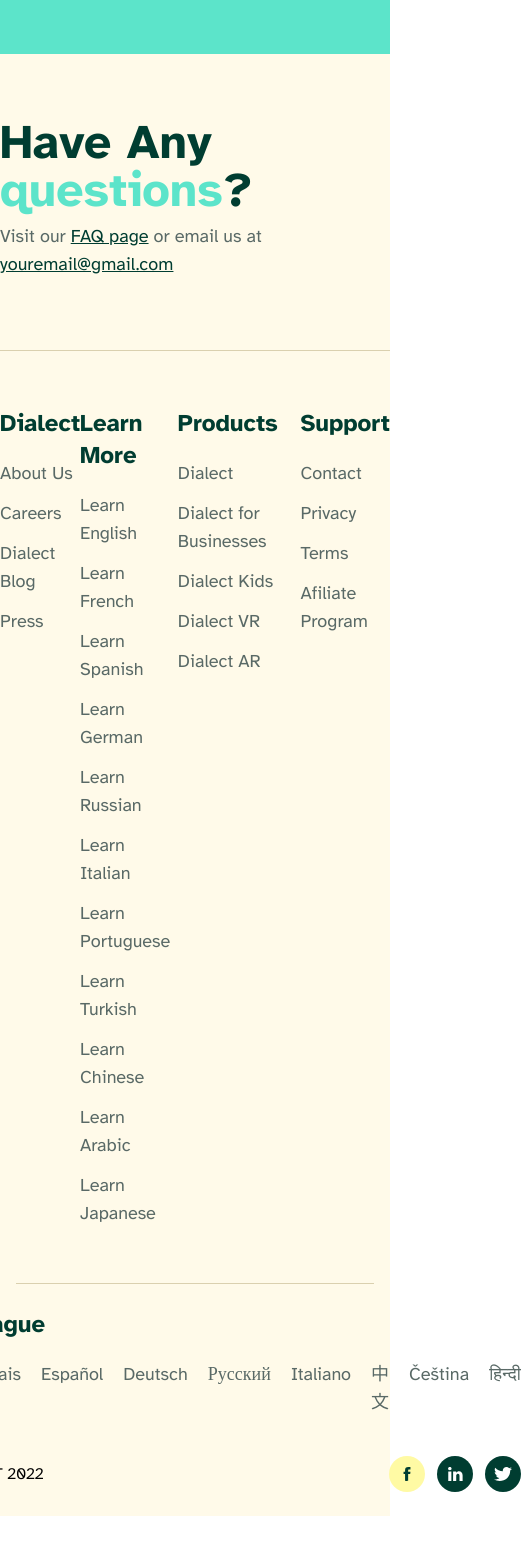
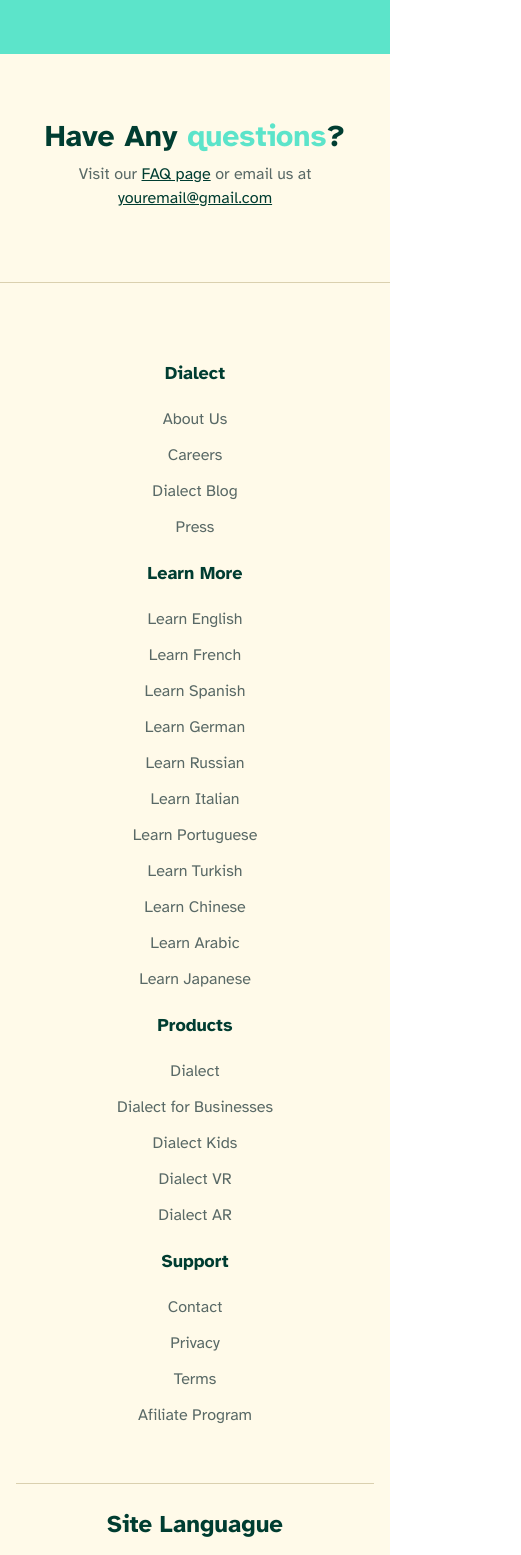
Before and after one commit to Leo-Cata/Dialect-Project, a React (Vite) app: page / in a window 390 px wide. Shown: the part 6333-7888 px from the top of the page, 521 px wide, since content can reach past the window. Before the commit the page ends 7849 px from the top, so only its background shows below. Built offline with nearby package versions, Linux system fonts and the light colour scheme.

Commit message:
footer responsive

```diff
--- a/src/components/Footer.jsx
+++ b/src/components/Footer.jsx
@@ -7,18 +7,12 @@ const Footer = () => {
   return (
     <div className="bg-secondaryYellow">
       <div className="flex items-center flex-col py-16 border-b border-[#DAD0AF]">
-        <h1 className="text-5xl text-mainFont font-bold">
+        <h1 className="text-3xl md:text-5xl text-mainFont font-bold">
           Have Any <span className="text-mainCyan">questions</span>?
         </h1>
-        <p className="text-lg text-secondaryFont py-2">
-          Visit our{' '}
-          <span className="text-mainFont underline cursor-pointer">
-            FAQ page
-          </span>{' '}
-          or email us at{' '}
-          <span className="text-mainFont underline cursor-pointer">
-            youremail@gmail.com
-          </span>
+        <p className="md:text-lg text-secondaryFont py-2 px-2 text-center [&_span]:text-mainFont [&_span]:underline [&_span]:cursor-pointer">
+          Visit our <span>FAQ page</span> or email us at{' '}
+          <span>youremail@gmail.com</span>
         </p>
       </div>
       <FooterLinks />
--- a/src/components/FooterLanguague.jsx
+++ b/src/components/FooterLanguague.jsx
@@ -18,10 +18,10 @@ const FooterLanguague = () => {
     <div className="flex items-center flex-col">
       <div className="w-11/12 h-px bg-[#DAD0AF]" />
       <div className="my-6">
-        <h3 className="text-mainFont font-bold text-2xl pb-5">
+        <h3 className="text-mainFont font-bold text-2xl pb-5 text-center md:text-left">
           Site Languague
         </h3>
-        <ul className="flex text-lg text-secondaryFont space-x-5">
+        <ul className="flex md:text-lg text-secondaryFont md:space-x-5 flex-col md:flex-row text-center space-y-4 md:space-y-0">
           {siteLanguages.map((siteLangs) => (
             <li className="cursor-pointer" key={siteLangs}>
               {siteLangs}
--- a/src/components/FooterLinks.jsx
+++ b/src/components/FooterLinks.jsx
@@ -3,11 +3,13 @@ import languagues from '../constants/languagues';
 
 const FooterLinks = () => {
   return (
-    <div className="flex justify-evenly py-14">
+    <div className="flex items-center md:justify-evenly py-14 flex-col md:flex-row text-center md:items-start md:text-left">
       {/* Dialect links */}
       <div>
-        <h3 className="text-mainFont font-bold text-2xl pb-5">Dialect</h3>
-        <ul className="text-lg text-secondaryFont space-y-3">
+        <h3 className="text-mainFont font-bold md:text-2xl py-5 text-lg">
+          Dialect
+        </h3>
+        <ul className="md:text-lg text-secondaryFont space-y-3">
           <li>About Us</li>
           <li>Careers</li>
           <li>Dialect Blog</li>
@@ -16,8 +18,10 @@ const FooterLinks = () => {
       </div>
       {/* Learn More Links */}
       <div>
-        <h3 className="text-mainFont font-bold text-2xl pb-5">Learn More</h3>
-        <ul className="text-lg text-secondaryFont space-y-3">
+        <h3 className="text-mainFont font-bold md:text-2xl py-5 text-lg">
+          Learn More
+        </h3>
+        <ul className="md:text-lg text-secondaryFont space-y-3">
           {languagues.map((lang) => (
             <li key={lang.name}>Learn {lang.name}</li>
           ))}
@@ -25,8 +29,10 @@ const FooterLinks = () => {
       </div>
       {/* Products links */}
       <div>
-        <h3 className="text-mainFont font-bold text-2xl pb-5">Products</h3>
-        <ul className="text-lg text-secondaryFont space-y-3">
+        <h3 className="text-mainFont font-bold md:text-2xl py-5 text-lg">
+          Products
+        </h3>
+        <ul className="md:text-lg text-secondaryFont space-y-3">
           <li>Dialect</li>
           <li>Dialect for Businesses</li>
           <li>Dialect Kids</li>
@@ -36,8 +42,10 @@ const FooterLinks = () => {
       </div>
       {/* Support Links */}
       <div>
-        <h3 className="text-mainFont font-bold text-2xl pb-5">Support</h3>
-        <ul className="text-lg text-secondaryFont space-y-3">
+        <h3 className="text-mainFont font-bold md:text-2xl py-5 text-lg">
+          Support
+        </h3>
+        <ul className="md:text-lg text-secondaryFont space-y-3">
           <li>Contact</li>
           <li>Privacy</li>
           <li>Terms</li>
--- a/src/components/FooterSocials.jsx
+++ b/src/components/FooterSocials.jsx
@@ -3,8 +3,8 @@ import { facebook, linkedin, twitter } from '../assets';
 
 const FooterSocials = () => {
   return (
-    <div className="flex justify-between items-center mt-10">
-      <h3>Copyright @UIHUT 2022</h3>
+    <div className="flex justify-between items-center mt-10 flex-col-reverse md:flex-row">
+      <h3 className="py-4">Copyright @UIHUT 2022</h3>
       <div className="flex space-x-3">
         <img src={facebook} alt="facebook icon" className="cursor-pointer" />
         <img src={linkedin} alt="linkedin icon" className="cursor-pointer" />
```
